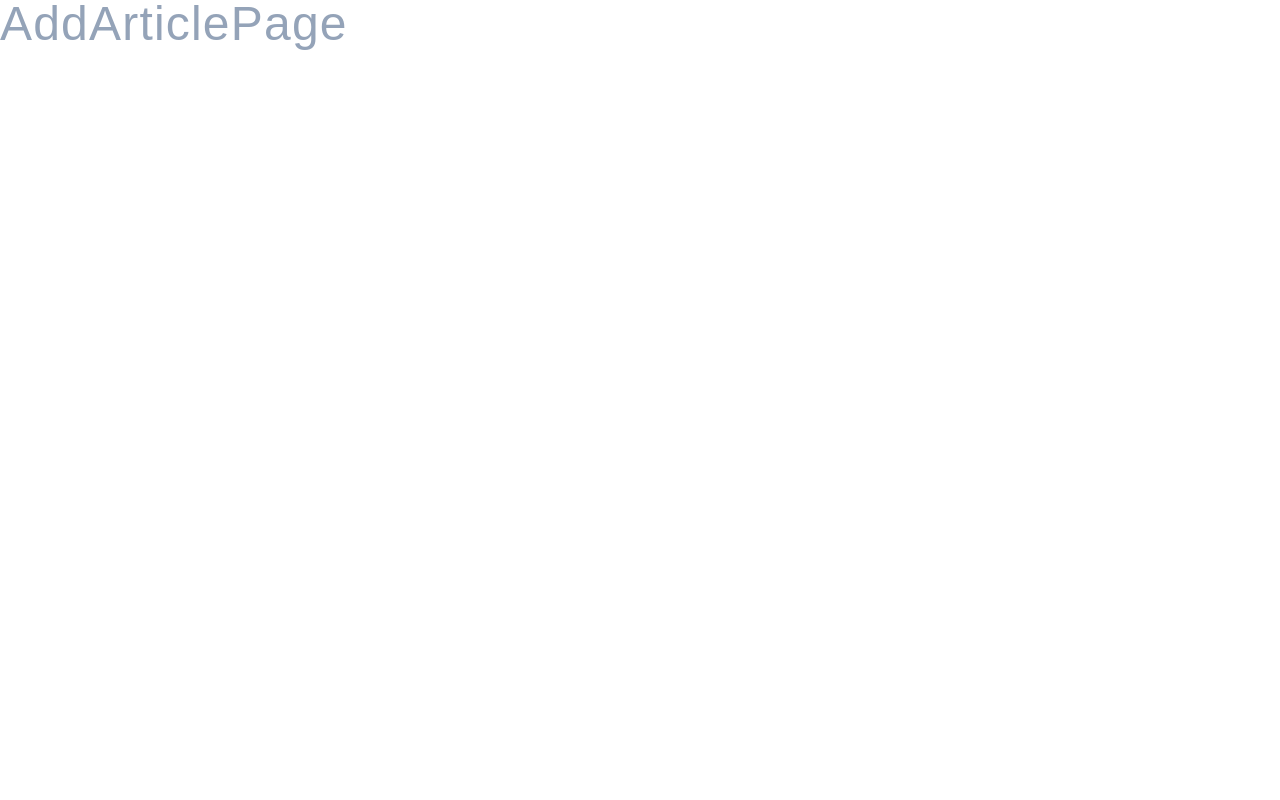
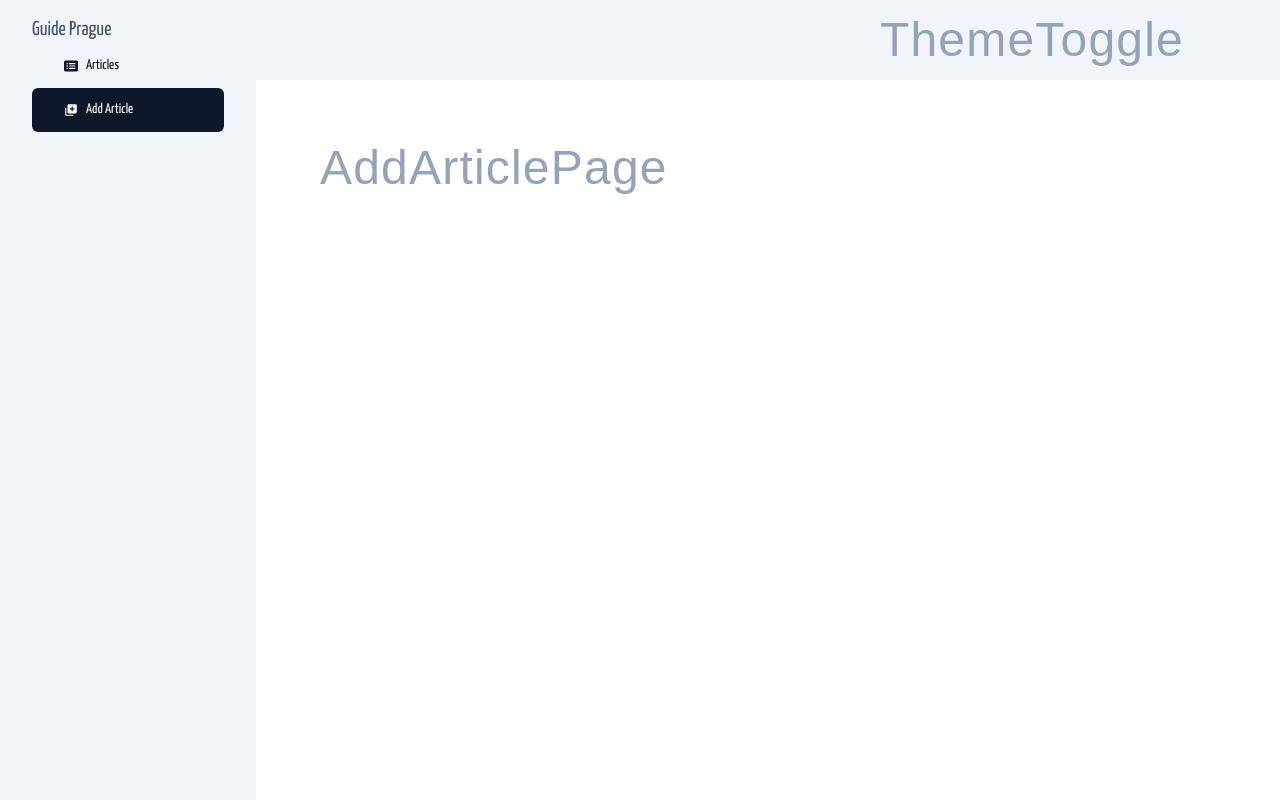
Before and after one commit to alexmeyercz/next-043-guideprague-mongodb, a Next.js app: page /add-article in a window 1280 px wide. Built offline with nearby package versions, Linux system fonts and the light colour scheme; a web font is replaced by a local one.

Commit message:
Setup dashboard layout

```diff
--- a/src/app/(dashboard)/layout.tsx
+++ b/src/app/(dashboard)/layout.tsx
@@ -1,3 +1,5 @@
+import DashboardNavbar from '@/components/dashboard/DashboardNavbar'
+import DashboardSidebar from '@/components/dashboard/DashboardSidebar'
 import React, { type FC } from 'react'
 
 const f = '⇒ layout.tsx (DashboardLayout):'
@@ -7,6 +9,18 @@ type DashboardLayoutProps = Readonly<{
 }>
 
 const DashboardLayout: FC<DashboardLayoutProps> = ({ children }) => {
-  return <main>{children}</main>
+  return (
+    <main className='grid lg:grid-cols-5'>
+      {/* first column hide on small screen */}
+      <div className='hidden lg:block lg:col-span-1 lg:min-h-screen'>
+        <DashboardSidebar />
+      </div>
+      {/* second column hide dropdown on big screen */}
+      <div className='lg:col-span-4'>
+        <DashboardNavbar />
+        <div className='py-16 px-4 sm:px-8 lg:px-16'>{children}</div>
+      </div>
+    </main>
+  )
 }
 export default DashboardLayout
--- a/src/app/globals.css
+++ b/src/app/globals.css
@@ -79,7 +79,7 @@
 
 @layer base {
   body {
-    @apply text-2xl text-slate-600 font-ff;
+    @apply text-slate-600 font-ff text-xl;
   }
   h1,
   .h1,
--- /dev/null
+++ b/src/components/ThemeToggle.tsx
@@ -0,0 +1,12 @@
+import React, { type FC } from 'react'
+
+const f = '⇒ ThemeToggle.tsx (ThemeToggle):'
+
+const ThemeToggle: FC = () => {
+  return (
+    <div>
+      <h1>ThemeToggle</h1>
+    </div>
+  )
+}
+export default ThemeToggle
--- /dev/null
+++ b/src/components/dashboard/DashboardLinksDropdown.tsx
@@ -0,0 +1,51 @@
+import React, { type FC } from 'react'
+import {
+  DropdownMenu,
+  DropdownMenuContent,
+  DropdownMenuItem,
+  DropdownMenuLabel,
+  DropdownMenuSeparator,
+  DropdownMenuTrigger,
+} from '@/components/ui/dropdown-menu'
+import { AlignLeft } from 'lucide-react'
+import { Button } from '../ui/button'
+import { links } from '@/utils/dashboard-links'
+import Link from 'next/link'
+
+// https://ui.shadcn.com/docs/components/dropdown-menu
+
+const f = '⇒ DashboardLinksDropdown.tsx (DashboardLinksDropdown):'
+
+const DashboardLinksDropdown: FC = () => {
+  return (
+    <DropdownMenu>
+      <DropdownMenuTrigger
+        asChild
+        className='lg:hidden'
+      >
+        <Button variant='outline'>
+          <AlignLeft />
+        </Button>
+      </DropdownMenuTrigger>
+      <DropdownMenuContent
+        className='w-52 lg:hidden'
+        align='start'
+        sideOffset={25}
+      >
+        {links.map((link) => {
+          return (
+            <DropdownMenuItem key={link.href}>
+              <Link
+                href={link.href}
+                className='flex items-center gap-x-2 w-full'
+              >
+                {link.icon} {link.label}
+              </Link>
+            </DropdownMenuItem>
+          )
+        })}
+      </DropdownMenuContent>
+    </DropdownMenu>
+  )
+}
+export default DashboardLinksDropdown
--- /dev/null
+++ b/src/components/dashboard/DashboardNavbar.tsx
@@ -0,0 +1,21 @@
+import React, { type FC } from 'react'
+import DashboardLinksDropdown from './DashboardLinksDropdown'
+import ThemeToggle from '../ThemeToggle'
+import { UserButton } from '@clerk/nextjs'
+
+const f = '⇒ DashboardNavbar.tsx (DashboardNavbar):'
+
+const DashboardNavbar: FC = () => {
+  return (
+    <nav className='bg-muted py-4 sm:px-16 lg:px-24 px-4 flex items-center justify-between'>
+      <div>
+        <DashboardLinksDropdown />
+      </div>
+      <div className='flex items-center gap-x-4'>
+        <ThemeToggle />
+        <UserButton afterSignOutUrl='/' />
+      </div>
+    </nav>
+  )
+}
+export default DashboardNavbar
--- /dev/null
+++ b/src/components/dashboard/DashboardSidebar.tsx
@@ -0,0 +1,42 @@
+'use client'
+import React, { type FC } from 'react'
+import Link from 'next/link'
+import { links } from '@/utils/dashboard-links'
+import { Button } from '../ui/button'
+import { usePathname } from 'next/navigation'
+
+const f = '⇒ DashboardSidebar.tsx (DashboardSidebar):'
+
+const DashboardSidebar: FC = () => {
+  const pathname = usePathname()
+
+  return (
+    <aside className='py-4 px-8 bg-muted h-full'>
+      <figure>
+        <Link href='/'>
+          <figcaption>Guide Prague</figcaption>
+        </Link>
+      </figure>
+      {links.map((link) => {
+        return (
+          <div key={link.href}>
+            <Button
+              asChild
+              variant={pathname === link.href ? 'default' : 'link'}
+              size='lg'
+              className='w-full justify-start'
+            >
+              <Link
+                href={link.href}
+                className='flex items-center gap-x-2'
+              >
+                {link.icon} {link.label}
+              </Link>
+            </Button>
+          </div>
+        )
+      })}
+    </aside>
+  )
+}
+export default DashboardSidebar
--- /dev/null
+++ b/src/utils/dashboard-links.tsx
@@ -0,0 +1,23 @@
+import { FaRectangleList } from 'react-icons/fa6'
+import { BiSolidAddToQueue } from 'react-icons/bi'
+
+type DashboardLink = {
+  href: string
+  label: string
+  //   icon: ReactNode
+  //   icon: React.ReactNode
+  icon: JSX.Element
+}
+
+export const links: DashboardLink[] = [
+  {
+    href: '/articles',
+    label: 'Articles',
+    icon: <FaRectangleList />,
+  },
+  {
+    href: '/add-article',
+    label: 'Add Article',
+    icon: <BiSolidAddToQueue />,
+  },
+]
```
Also changed, not shown: 1 other file (tests, documents, lock files or other folders).
